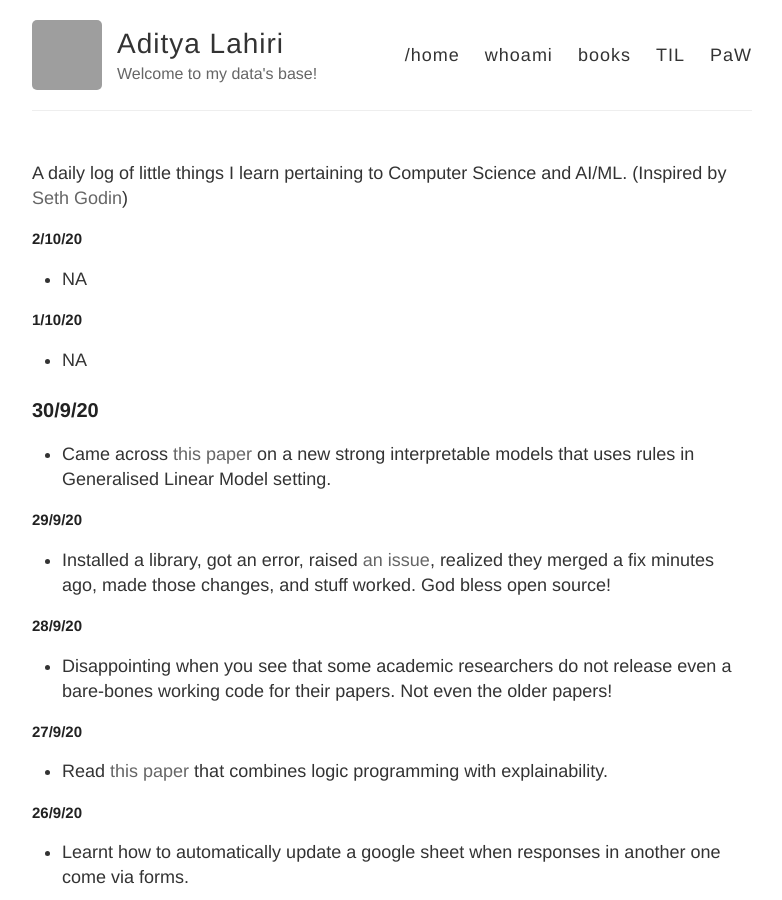
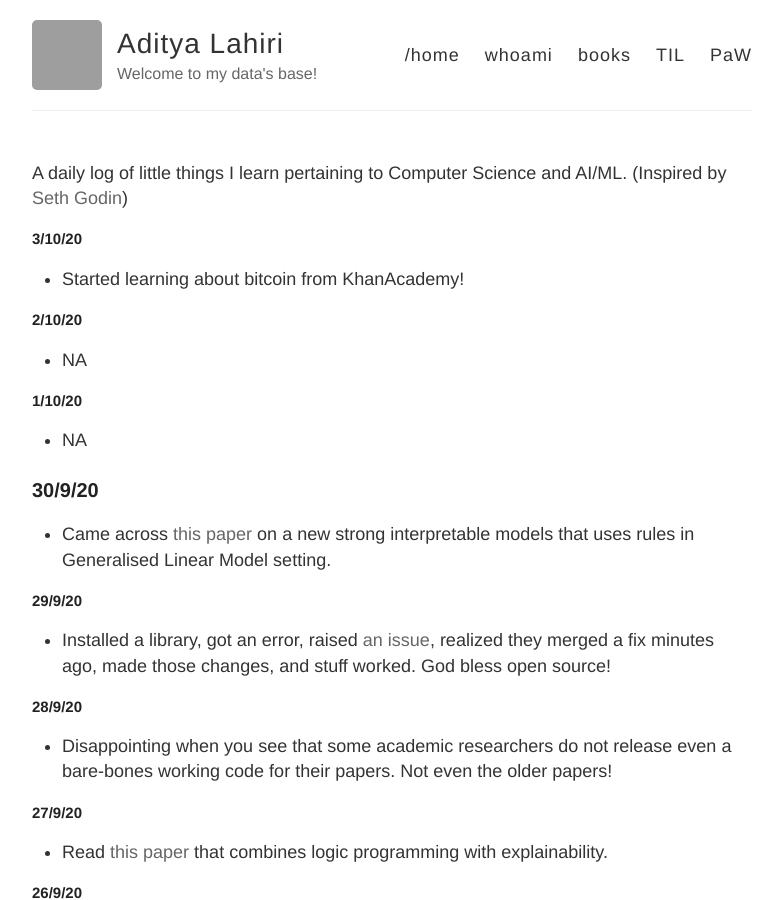
Before and after one commit to adityalahiri/adityalahiri.github.io, a Jekyll site: the page built from TIL.md, in a window 1280 px wide and 900 px high. Shown: the whole window, without its empty margins (248-1030 px from the left). Built offline with Jekyll 4.4.1, drawn with Linux system fonts in a browser that asks for light colours; our own code applies the rules of GitHub Pages for plain Markdown files; grey boxes are pictures that could not be loaded.

Commit message:
Update for 3/10

```diff
--- a/TIL.md
+++ b/TIL.md
@@ -1,5 +1,9 @@
 A daily log of little things I learn pertaining to Computer Science and AI/ML.
 (Inspired by [Seth Godin](https://seths.blog/))
+
+## 3/10/20
+
+* Started learning about bitcoin from KhanAcademy!
 
 ## 2/10/20
 
```
